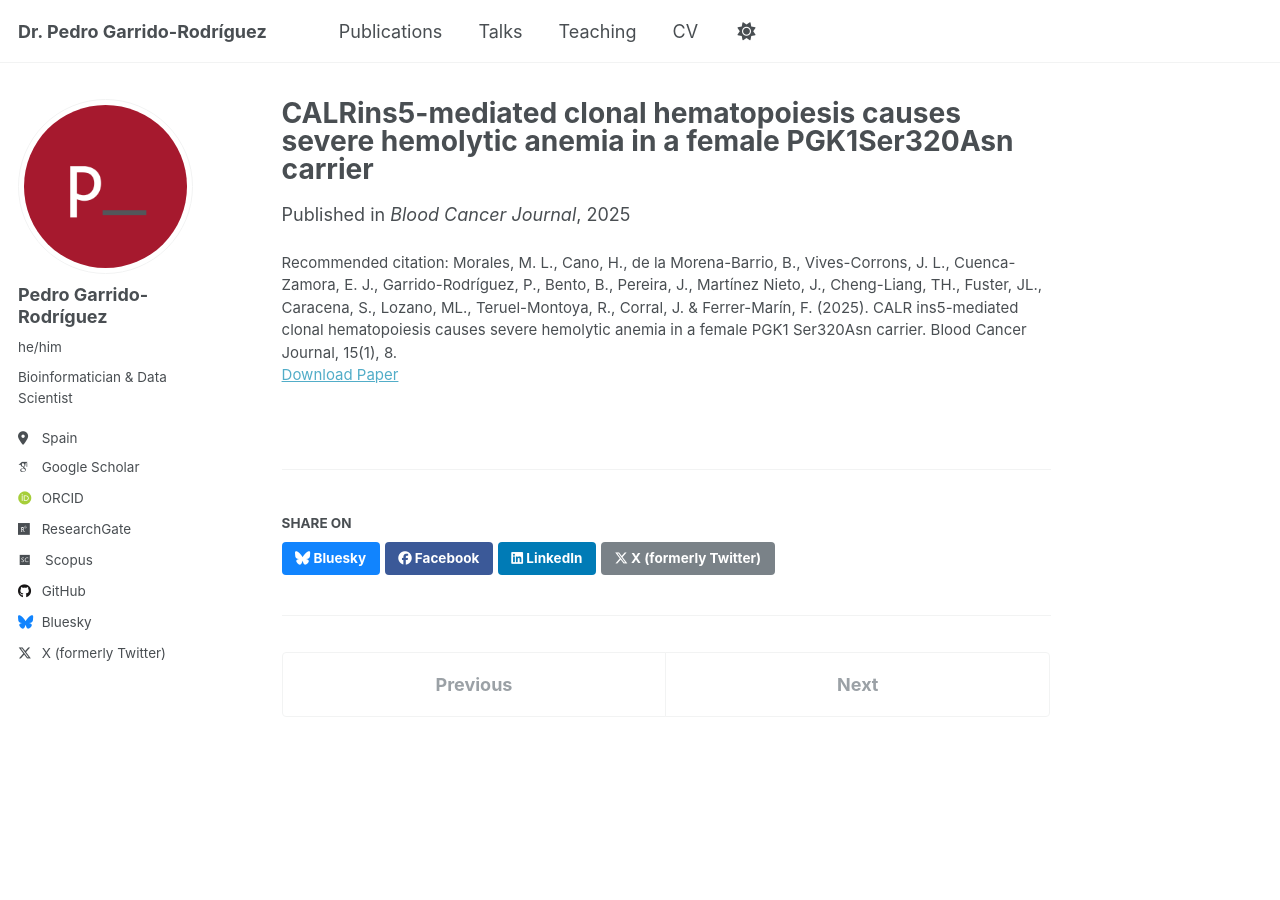
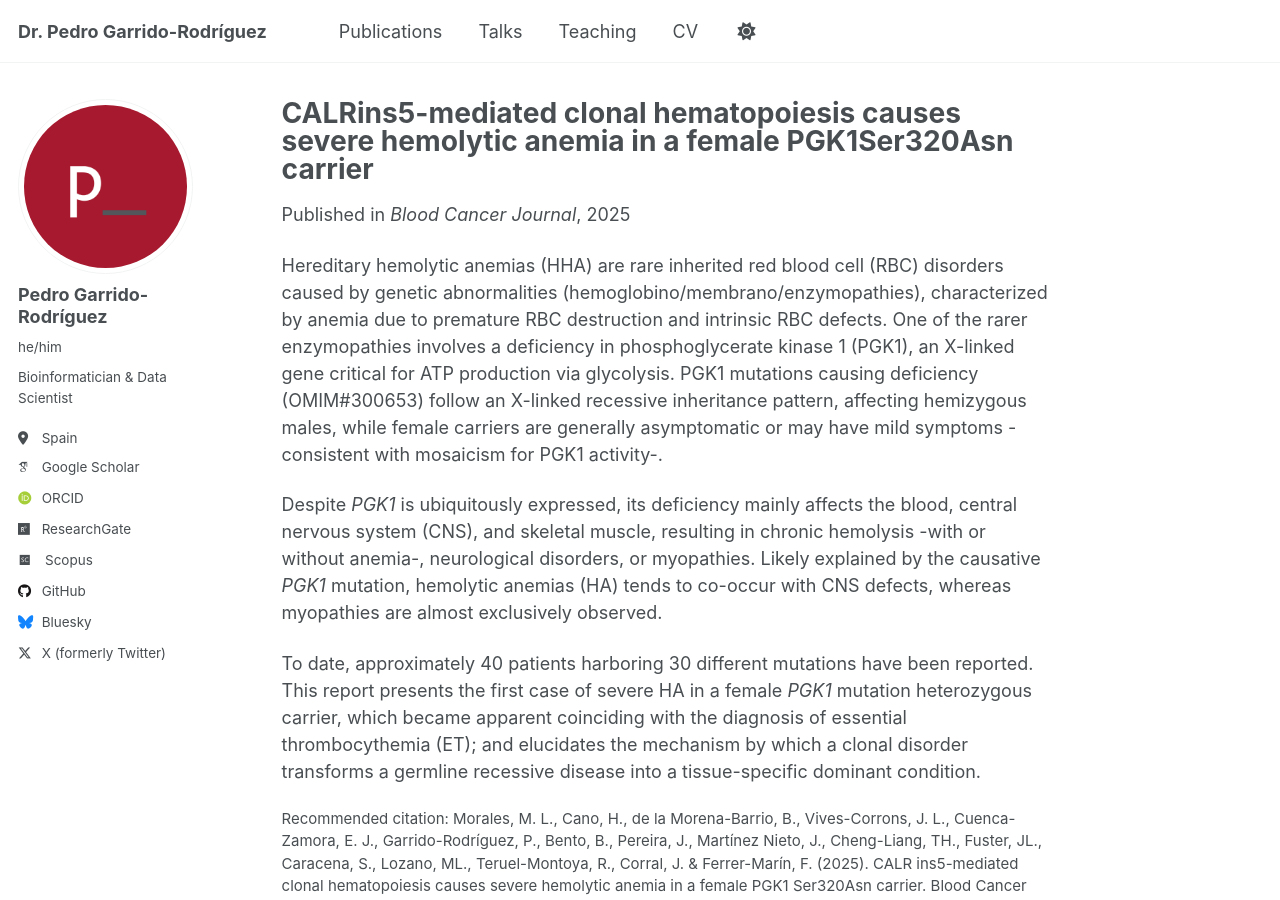
Before and after one commit to pedro-garridor/pedro-garridor.github.io, a Jekyll site: the page built from _publications/2025-02-01.md, in a window 1280 px wide and 900 px high. Built offline with Jekyll 4.4.1, drawn with Linux system fonts in a browser that asks for light colours; some web fonts are replaced.

Commit message:
Update 2025-02-01.md

```diff
--- a/_publications/2025-02-01.md
+++ b/_publications/2025-02-01.md
@@ -8,3 +8,9 @@ venue: ' Blood Cancer Journal'
 paperurl: 'https://doi.org/10.1038/s41408-025-01216-w'
 citation: 'Morales, M. L., Cano, H., de la Morena-Barrio, B., Vives-Corrons, J. L., Cuenca-Zamora, E. J., Garrido-Rodríguez, P., Bento, B., Pereira, J., Martínez Nieto, J., Cheng-Liang, TH., Fuster, JL., Caracena, S., Lozano, ML., Teruel-Montoya, R., Corral, J. & Ferrer-Marín, F. (2025). CALR ins5-mediated clonal hematopoiesis causes severe hemolytic anemia in a female PGK1 Ser320Asn carrier. Blood Cancer Journal, 15(1), 8.'
 ---
+
+Hereditary hemolytic anemias (HHA) are rare inherited red blood cell (RBC) disorders caused by genetic abnormalities (hemoglobino/membrano/enzymopathies), characterized by anemia due to premature RBC destruction and intrinsic RBC defects. One of the rarer enzymopathies involves a deficiency in phosphoglycerate kinase 1 (PGK1), an X-linked gene critical for ATP production via glycolysis. PGK1 mutations causing deficiency (OMIM#300653) follow an X-linked recessive inheritance pattern, affecting hemizygous males, while female carriers are generally asymptomatic or may have mild symptoms -consistent with mosaicism for PGK1 activity-.
+
+Despite *PGK1* is ubiquitously expressed, its deficiency mainly affects the blood, central nervous system (CNS), and skeletal muscle, resulting in chronic hemolysis -with or without anemia-, neurological disorders, or myopathies. Likely explained by the causative *PGK1* mutation, hemolytic anemias (HA) tends to co-occur with CNS defects, whereas myopathies are almost exclusively observed.
+
+To date, approximately 40 patients harboring 30 different mutations have been reported. This report presents the first case of severe HA in a female *PGK1* mutation heterozygous carrier, which became apparent coinciding with the diagnosis of essential thrombocythemia (ET); and elucidates the mechanism by which a clonal disorder transforms a germline recessive disease into a tissue-specific dominant condition.
```
